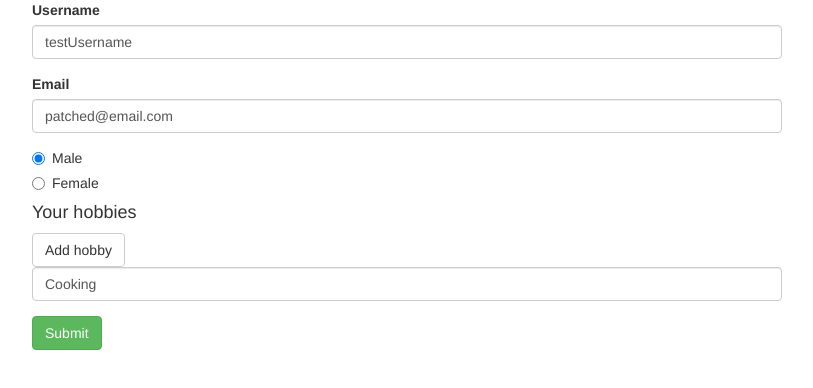
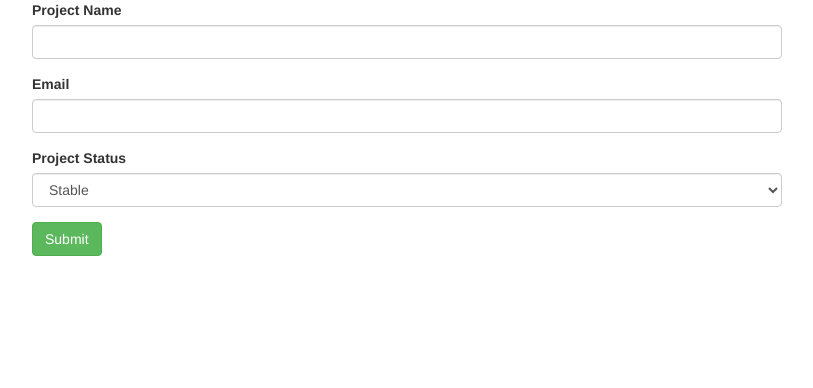
Before and after one commit to mc-carthy/ngChunks, an Angular app in the folder forms/: page / in a window 1280 px wide. Shown: the top 388 px of the page, without its empty margins (233-1046 px from the left). Built offline with nearby package versions, Linux system fonts and the light colour scheme.

Commit message:
Create template for reactive form assignment

```diff
--- a/forms/src/app/app.component.html
+++ b/forms/src/app/app.component.html
@@ -1 +1 @@
-<app-reactive-example></app-reactive-example>
+<app-reactive-assignment></app-reactive-assignment>
--- a/forms/src/app/app.module.ts
+++ b/forms/src/app/app.module.ts
@@ -6,13 +6,15 @@ import { AppComponent } from './app.component';
 import { TdFormAssignmentComponent } from './template-driven/form-assignment/form-assignment.component';
 import { TdExampleComponent } from './template-driven/example/example.component';
 import { ReactiveExampleComponent } from './reactive/reactive-example/reactive-example.component';
+import { ReactiveAssignmentComponent } from './reactive/reactive-assignment/reactive-assignment.component';
 
 @NgModule({
   declarations: [
     AppComponent,
     TdFormAssignmentComponent,
     TdExampleComponent,
-    ReactiveExampleComponent
+    ReactiveExampleComponent,
+    ReactiveAssignmentComponent
   ],
   imports: [
     BrowserModule,
--- /dev/null
+++ b/forms/src/app/reactive/reactive-assignment/reactive-assignment.component.css
@@ -0,0 +1,9 @@
+input.ng-invalid.ng-touched,
+select.ng-invalid.ng-touched {
+    border: 1px solid red;
+}
+
+.invalid-text {
+    color: red;
+    font-style: italic;
+}
--- /dev/null
+++ b/forms/src/app/reactive/reactive-assignment/reactive-assignment.component.html
@@ -0,0 +1,38 @@
+<div class="container">
+    <div class="row">
+        <div class="col-xs-12 col-sm-10 col-md-8 col-sm-offset-1 col-md-offset-2">
+            <form>
+                <div class="form-group">
+                    <label for="projectName">Project Name</label>
+                    <input
+                        id="projectName"
+                        type="text"
+                        class="form-control"
+                    >
+                </div>
+                <div class="form-group">
+                    <label for="email">Email</label>
+                    <input
+                        id="email"
+                        type="email"
+                        class="form-control"
+                    >
+                </div>
+                <div class="form-group">
+                    <label for="projectStatus">Project Status</label>
+                    <select
+                        name="projectStatus"
+                        id="projectStatus"
+                        class="form-control"
+                    >
+                        <option
+                            *ngFor="let status of projectStatusValues"
+                            value="{{ status }}"
+                        >{{ status }}</option>
+                    </select>
+                </div>
+                <button class="btn btn-success" type="submit">Submit</button>
+            </form>
+        </div>
+    </div>
+</div>
--- /dev/null
+++ b/forms/src/app/reactive/reactive-assignment/reactive-assignment.component.ts
@@ -0,0 +1,17 @@
+import { Component, OnInit } from '@angular/core';
+
+@Component({
+    selector: 'app-reactive-assignment',
+    templateUrl: './reactive-assignment.component.html',
+    styleUrls: ['./reactive-assignment.component.css']
+})
+export class ReactiveAssignmentComponent implements OnInit {
+
+    projectStatusValues = ['Stable', 'Critical', 'Finished']
+
+    constructor() { }
+
+    ngOnInit() {
+    }
+
+}
```
Also changed, not shown: 1 other file (tests, documents, lock files or other folders).
